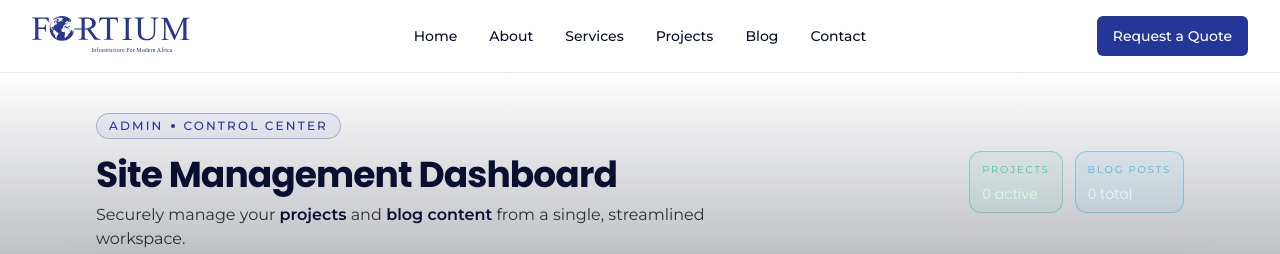
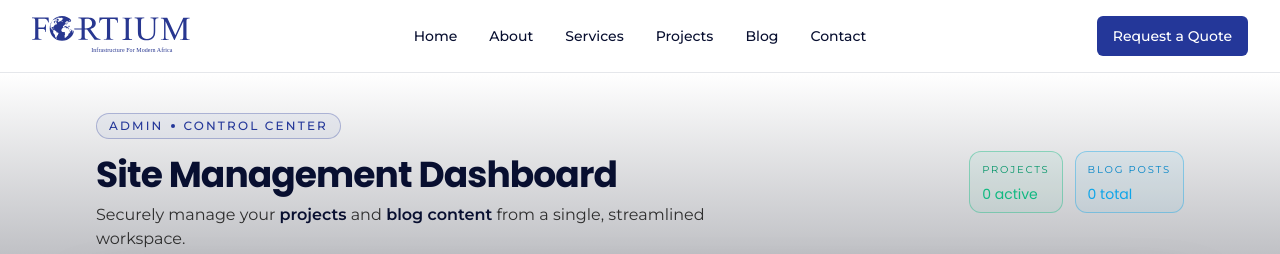
Before and after one commit to alvinmithamo/fortium-africa, a React (Vite) app in the folder frontend/: page /admin in a window 1280 px wide. Shown: the top 254 px of the page. Built offline with nearby package versions, Linux system fonts and the light colour scheme; the HTML template or start-up script is replaced by a standard one.

Commit message:
added font color

```diff
--- a/frontend/src/pages/Admin.tsx
+++ b/frontend/src/pages/Admin.tsx
@@ -452,14 +452,14 @@ const Admin = () => {
           </div>
           <div className="flex flex-wrap gap-3 text-xs sm:text-sm">
             <div className="rounded-xl border border-emerald-500/40 bg-emerald-500/5 px-3 py-2">
-              <p className="text-[10px] uppercase tracking-[0.18em] text-emerald-400">Projects</p>
-              <p className="mt-1 font-heading text-sm text-emerald-100">
+              <p className="text-[10px] uppercase tracking-[0.18em] text-emerald-600">Projects</p>
+              <p className="mt-1 font-heading text-sm text-emerald-500">
                 {projects.length || "0"} active
               </p>
             </div>
             <div className="rounded-xl border border-sky-500/40 bg-sky-500/5 px-3 py-2">
-              <p className="text-[10px] uppercase tracking-[0.18em] text-sky-400">Blog Posts</p>
-              <p className="mt-1 font-heading text-sm text-sky-100">
+              <p className="text-[10px] uppercase tracking-[0.18em] text-sky-600">Blog Posts</p>
+              <p className="mt-1 font-heading text-sm text-sky-500">
                 {blogs.length || "0"} total
               </p>
             </div>
```
